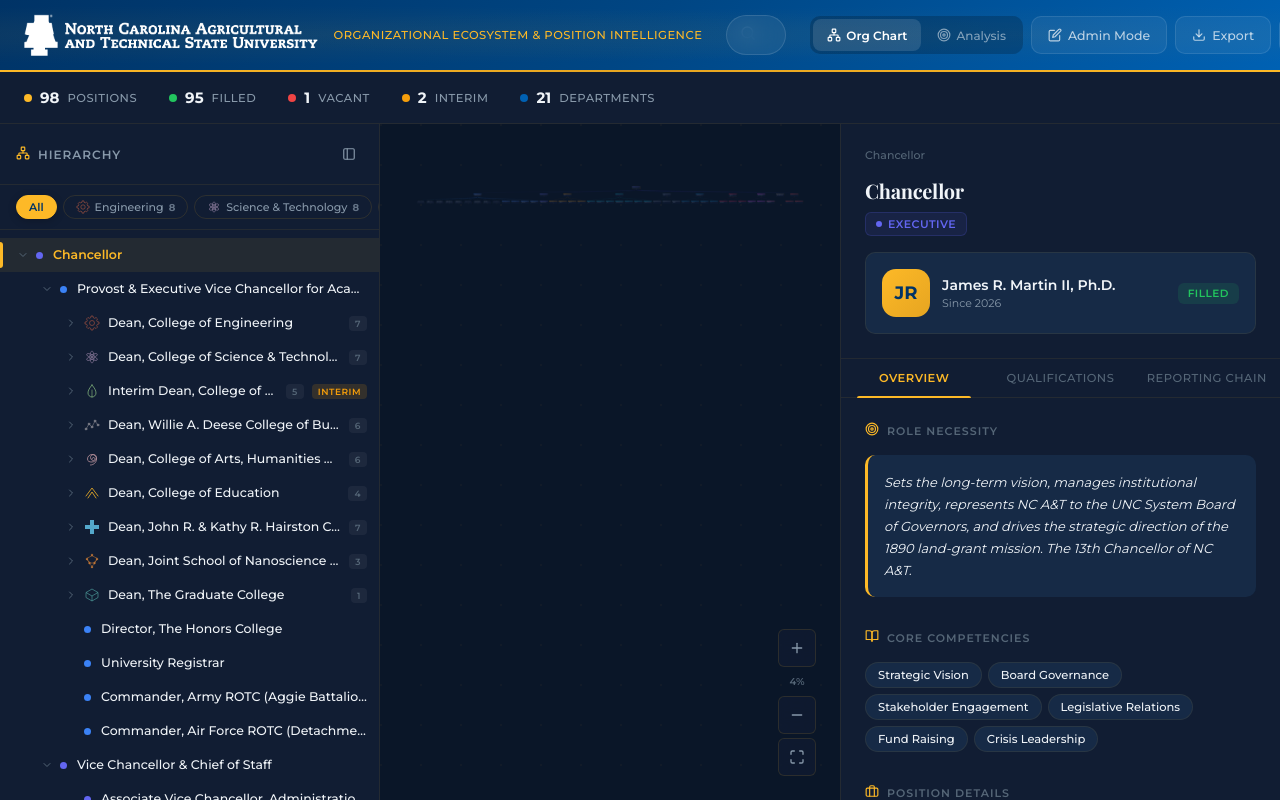
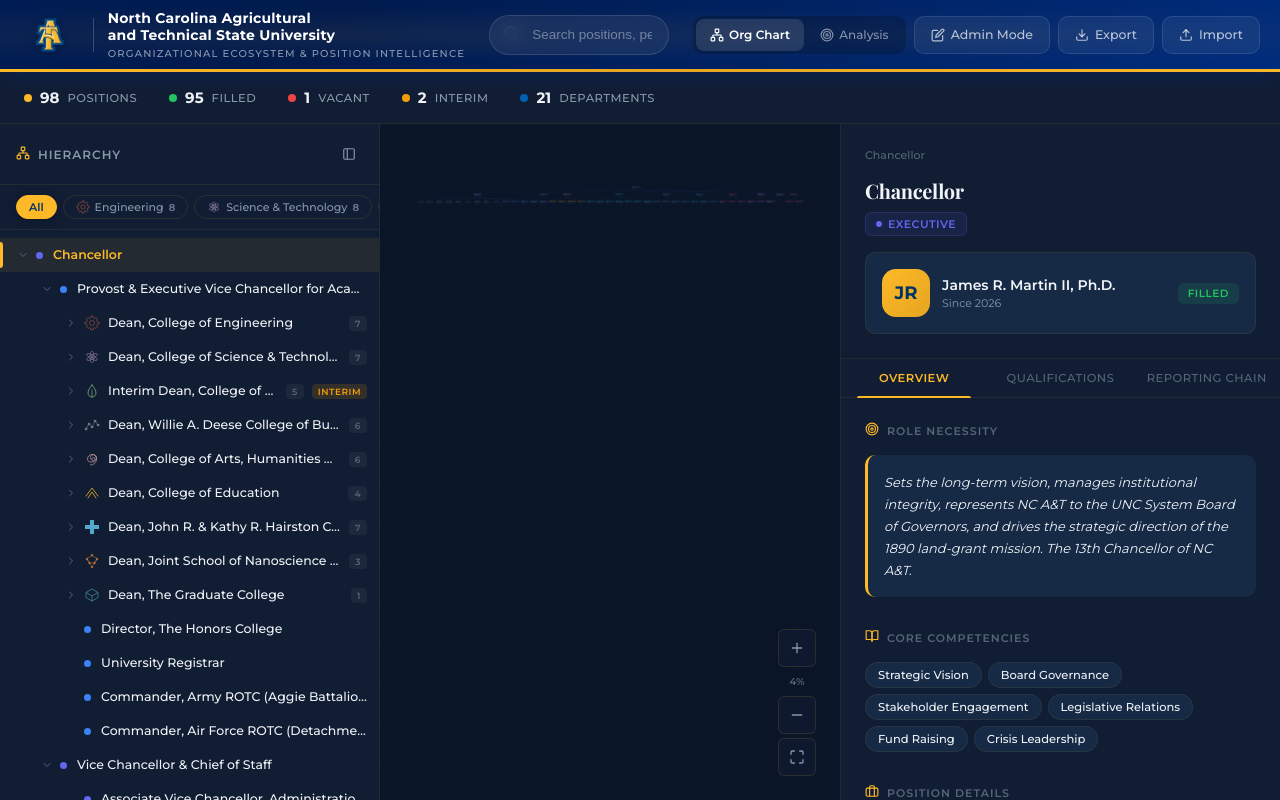
Before and after one commit to ncatlandarch-droid/orgchart-platform, a plain HTML site: page index.html in a window 1280 px wide. Drawn offline with nearby package versions, Linux system fonts and the light colour scheme.

Commit message:
Redesign header in AVA style: A&T icon mark + separator + university name text + animated gradient

```diff
--- a/css/styles.css
+++ b/css/styles.css
@@ -150,17 +150,27 @@ a:hover { text-decoration: underline; }
 /* ── Header ───────────────────────────────── */
 .app-header {
   height: var(--header-height);
-  background: linear-gradient(135deg, var(--primary-dark) 0%, var(--primary) 50%, var(--primary-light) 100%);
-  border-bottom: 2px solid;
-  border-image: linear-gradient(90deg, var(--accent), var(--accent-dark), var(--accent)) 1;
-  display: flex;
-  align-items: center;
-  padding: 0 var(--gap-lg);
+  /* Aggie blue gradient — animated like AVA */
+  background: linear-gradient(135deg, #003087 0%, #002266 40%, #001a4d 70%, #003087 100%);
+  background-size: 300% 300%;
+  animation: headerGradientShift 12s ease-in-out infinite;
+  border-bottom: 3px solid;
+  border-image: linear-gradient(90deg, #FDB927, #E6A521, #FDB927) 1;
+  box-shadow: 0 4px 20px rgba(0,48,135,0.35);
+  display: flex;
+  align-items: center;
+  padding: 0 20px;
   gap: var(--gap-lg);
   z-index: var(--z-header);
   flex-shrink: 0;
   position: relative;
   overflow: hidden;
+}
+
+@keyframes headerGradientShift {
+  0% { background-position: 0% 50%; }
+  50% { background-position: 100% 50%; }
+  100% { background-position: 0% 50%; }
 }
 
 .app-header::before {
@@ -176,49 +186,55 @@ a:hover { text-decoration: underline; }
 .header-brand {
   display: flex;
   align-items: center;
-  gap: var(--gap-md);
+  gap: 14px;
   flex-shrink: 0;
   position: relative;
   z-index: 1;
 }
 
-.header-logo {
-  display: flex;
-  align-items: center;
-  justify-content: center;
-  flex-shrink: 0;
-  overflow: hidden;
-}
-
-.header-logo img {
-  height: 42px;
+/* NC A&T icon mark (gold/blue interlocking letters) */
+.header-at-logo {
+  height: 44px;
   width: auto;
-  object-fit: contain;
-}
-
-/* CSS filter to make the blue-text lockup logo appear white on dark header.
-   The gold A&T mark stays vibrant through the brightness + invert combo. */
-.header-logo-lockup {
-  filter: brightness(0) invert(1);
-  transition: filter var(--speed-normal);
-}
-
-.header-logo-lockup:hover {
-  filter: brightness(0) invert(1) drop-shadow(0 0 6px rgba(253, 185, 39, 0.4));
+  flex-shrink: 0;
+  filter: drop-shadow(0 1px 3px rgba(0,0,0,0.3));
+  transition: transform var(--speed-fast);
+}
+
+.header-at-logo:hover {
+  transform: scale(1.05);
+}
+
+/* Vertical separator between logo and text — AVA style */
+.header-logo-separator {
+  width: 1px;
+  height: 34px;
+  background: rgba(255,255,255,0.2);
+  flex-shrink: 0;
 }
 
 .header-titles {
   display: flex;
   flex-direction: column;
-  gap: 1px;
+  line-height: 1.15;
+  gap: 2px;
+}
+
+.header-org-name {
+  font-size: 14px;
+  font-weight: 700;
+  color: #fff;
+  letter-spacing: 0.2px;
+  line-height: 1.25;
 }
 
 .header-tagline {
-  font-size: 11.5px;
+  font-size: 10px;
   font-weight: 500;
-  color: var(--accent);
-  letter-spacing: 0.5px;
+  color: rgba(255,255,255,0.55);
+  letter-spacing: 1.2px;
   text-transform: uppercase;
+  margin-top: 1px;
 }
 
 /* Header Search */
--- a/js/modules/header.js
+++ b/js/modules/header.js
@@ -13,28 +13,35 @@ OC.Header = (function() {
     const cfg = CONFIG.organization;
     header.innerHTML = '';
 
-    // Brand — official NC A&T horizontal lockup (A&T mark + full university name)
-    const logoEl = el('div', { class: 'header-logo' });
+    // Brand — AVA-style layout: A&T mark | University Name + Tagline
+    const brandLeft = el('div', { class: 'header-brand' });
+
+    // A&T icon mark (gold/blue on dark header — no filter needed)
     const logoImg = document.createElement('img');
-    logoImg.src = 'assets/ncat-stacked-logo.png';
-    logoImg.alt = 'North Carolina Agricultural and Technical State University';
-    logoImg.className = 'header-logo-lockup';
+    logoImg.src = 'assets/ncat-logo.png';
+    logoImg.alt = 'NC A&T';
+    logoImg.className = 'header-at-logo';
     logoImg.onerror = function() {
-      // Fallback to header logo
-      this.src = 'assets/ncat-header-logo.png';
+      this.src = 'assets/ncat-logo-white.png';
       this.onerror = function() {
-        // Final fallback to text
-        this.parentElement.innerHTML = '<span style="font-weight:900;font-size:14px;color:#FDB927;">' + (cfg.shortName || 'NC A&T') + '</span>';
+        this.parentElement.innerHTML = '<span style="font-weight:900;font-size:22px;color:#FDB927;">A&T</span>';
       };
     };
-    logoEl.appendChild(logoImg);
+    brandLeft.appendChild(logoImg);
 
-    const brand = el('div', { class: 'header-brand' },
-      logoEl,
-      el('div', { class: 'header-titles' },
-        el('div', { class: 'header-tagline' }, cfg.tagline)
-      )
+    // Vertical separator
+    const sep = el('span', { class: 'header-logo-separator' });
+    brandLeft.appendChild(sep);
+
+    // Text block: university name + tagline
+    const textBlock = el('div', { class: 'header-titles' });
+    const orgName = el('div', { class: 'header-org-name' });
+    orgName.innerHTML = 'North Carolina Agricultural<br>and Technical State University';
+    textBlock.appendChild(orgName);
+    textBlock.appendChild(
+      el('div', { class: 'header-tagline' }, cfg.tagline)
     );
+    brandLeft.appendChild(textBlock);
 
     // Search
     const searchWrap = el('div', { class: 'header-search' });
@@ -114,7 +121,7 @@ OC.Header = (function() {
       controls.appendChild(importBtn);
     }
 
-    header.appendChild(brand);
+    header.appendChild(brandLeft);
     header.appendChild(searchWrap);
     header.appendChild(controls);
   }
```
Also changed, not shown: 1 other file.
